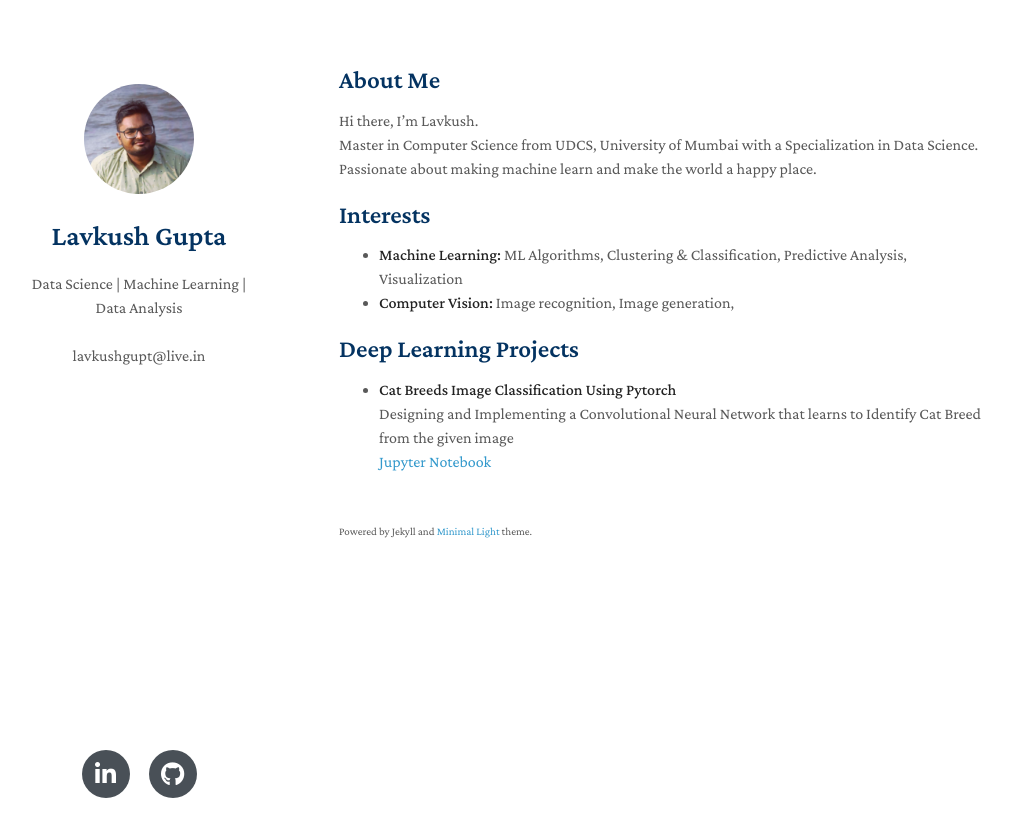
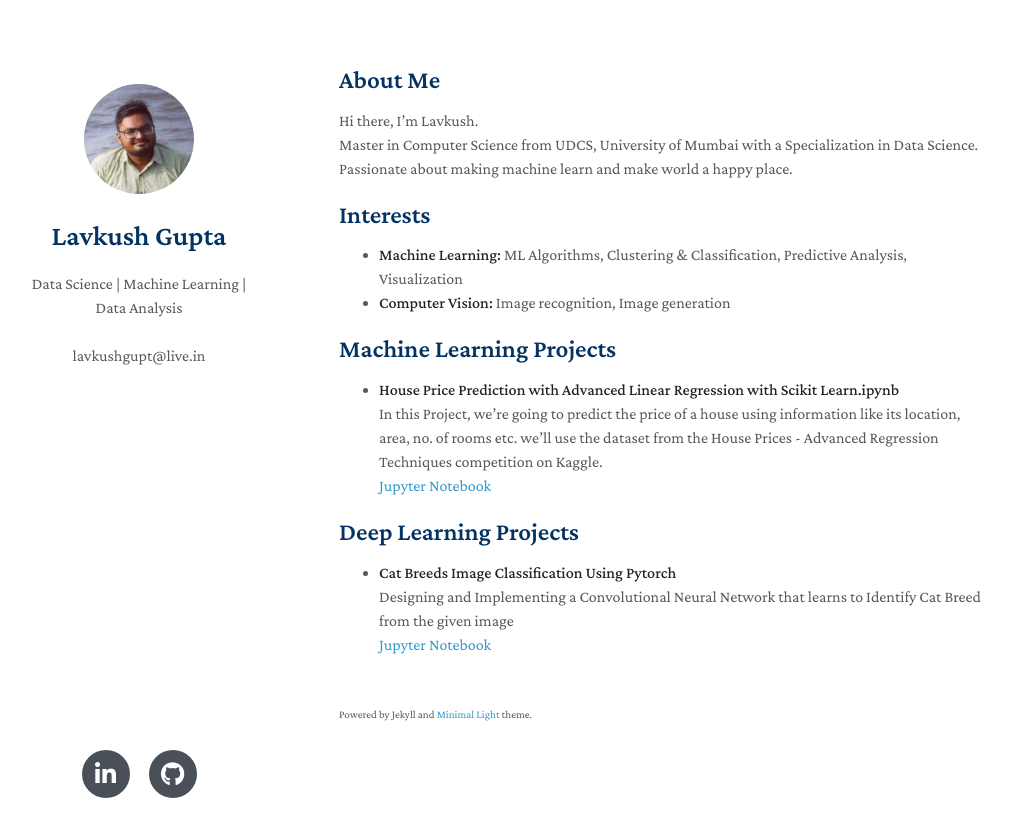
Before and after one commit to llavkush/Data-Science-Portfolio, a Jekyll site: the page built from index.md, in a window 1280 px wide. Shown: the top 837 px of the page, without its empty margins (131-1142 px from the left). Built offline with Jekyll 4.4.1, drawn with Linux system fonts in a browser that asks for light colours; nearby versions of some CDN libraries; a style sheet for code colours, icons or effects is not loaded; our own code applies the rules of GitHub Pages for plain Markdown files.

Commit message:
Update index.md

```diff
--- a/index.md
+++ b/index.md
@@ -8,12 +8,19 @@ Hi there, I'm Lavkush.
 <br>
 Master in Computer Science from UDCS, University of Mumbai with a Specialization in Data Science.
 <br>
-Passionate about making machine learn and make the world a happy place.
+Passionate about making machine learn and make world a happy place.
 
 ## Interests
 
 - **Machine Learning:** ML Algorithms, Clustering & Classification, Predictive Analysis, Visualization
-- **Computer Vision:** Image recognition, Image generation,
+- **Computer Vision:** Image recognition, Image generation
+
+
+## Machine Learning Projects
+- **House Price Prediction with Advanced Linear Regression with Scikit Learn.ipynb**
+<br>In this Project, we're going to predict the price of a house using information like its location, area, no. of rooms etc. we'll use the dataset from the House Prices - Advanced Regression Techniques competition on Kaggle.
+<br>[Jupyter Notebook](https://github.com/llavkush/HelloWorld/blob/master/House_Price_Prediction_with_advanced_Linear_Regression.ipynb)
+
 
 ## Deep Learning Projects
 
```
